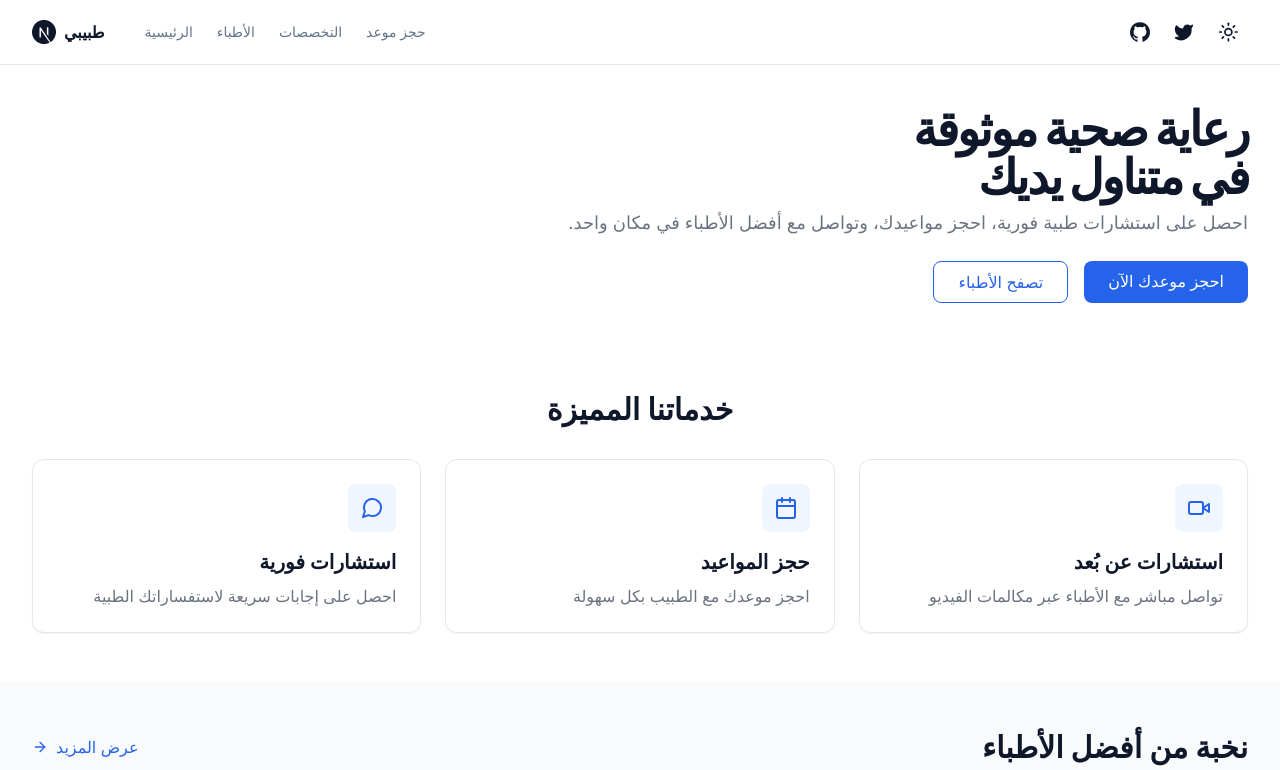
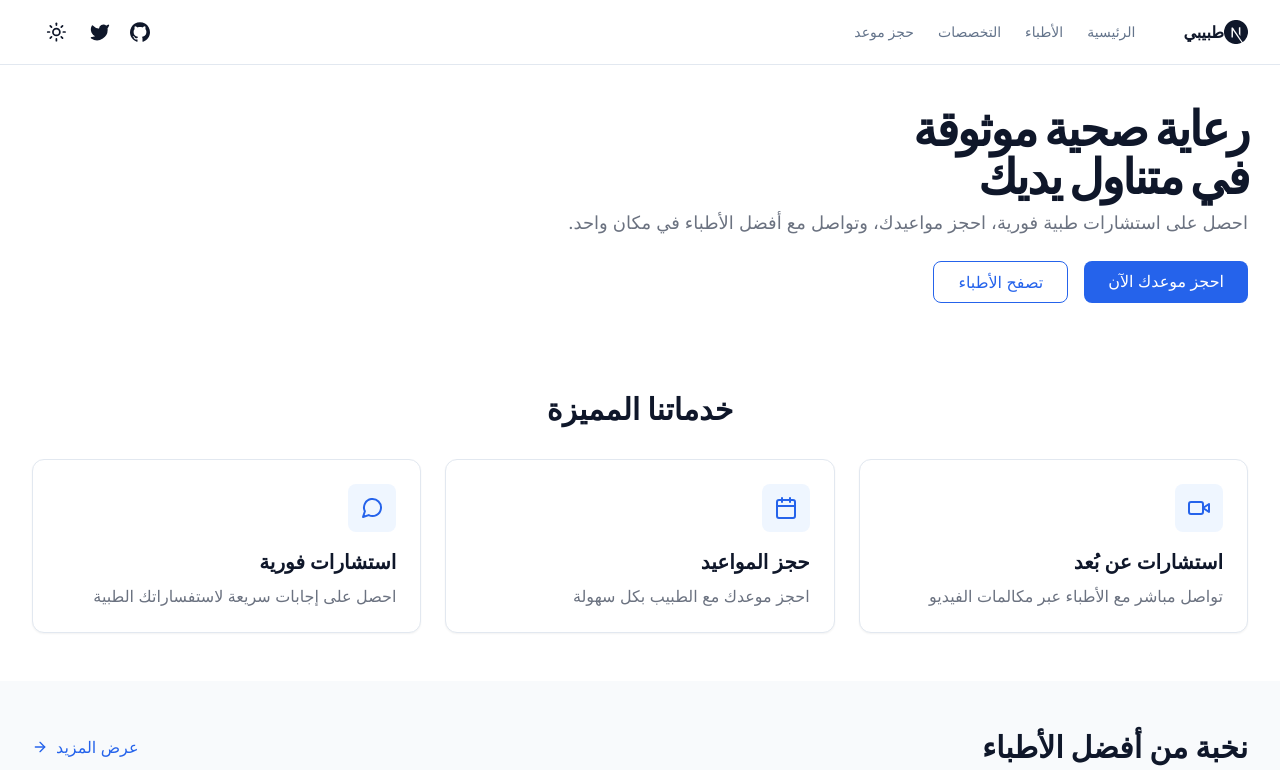
Before and after one commit to teqanyco/next-doctor, a Next.js app: page / in a window 1280 px wide. Shown: the top 770 px of the page. Built offline with nearby package versions, Linux system fonts and the light colour scheme.

Commit message:
refactor: update layout and components for RTL support

```diff
--- a/app/layout.tsx
+++ b/app/layout.tsx
@@ -1,3 +1,4 @@
+// medical-platform/app/layout.tsx
 import "@/styles/globals.css"
 import { Metadata } from "next"
 
@@ -31,8 +32,7 @@
 
 export default function RootLayout({ children }: RootLayoutProps) {
   return (
-    <>
-      <html lang="en" suppressHydrationWarning>
+    <html lang="ar" dir="rtl" suppressHydrationWarning>
       <head />
       <body
         className={cn(
@@ -49,6 +49,5 @@
           </ThemeProvider>
           </body>
     </html>
-    </>
   )
 }
--- a/components/AppointmentBooking.tsx
+++ b/components/AppointmentBooking.tsx
@@ -1,3 +1,4 @@
+// medical-platform/components/AppointmentBooking.tsx
 "use client"
 
 import { useState } from 'react'
--- a/components/MedicalPlatform.tsx
+++ b/components/MedicalPlatform.tsx
@@ -1,3 +1,4 @@
+// medical-platform/components/MedicalPlatform.tsx
 "use client"
 
 import Link from "next/link"
@@ -50,8 +51,8 @@
   ]
 
   return (
-    <div className="flex flex-col min-h-screen" dir="rtl">
-      {/* Hero Section */}
+     <div className="flex flex-col min-h-screen">
+
       <section className="container grid items-center gap-6 pb-8 pt-6 md:py-10">
         <div className="flex max-w-[980px] flex-col items-start gap-2">
           <h1 className="text-4xl font-extrabold leading-tight tracking-tighter md:text-5xl">
--- a/next.config.mjs
+++ b/next.config.mjs
@@ -1,8 +1,9 @@
+// medical-platform/next.config.mjs
 /** @type {import('next').NextConfig} */
 const nextConfig = {
   reactStrictMode: true,
   experimental: {
-    appDir: true,
+    // appDir: true,
   },
 }
 
```
Lines whose indentation alone changed are shown as unchanged.
